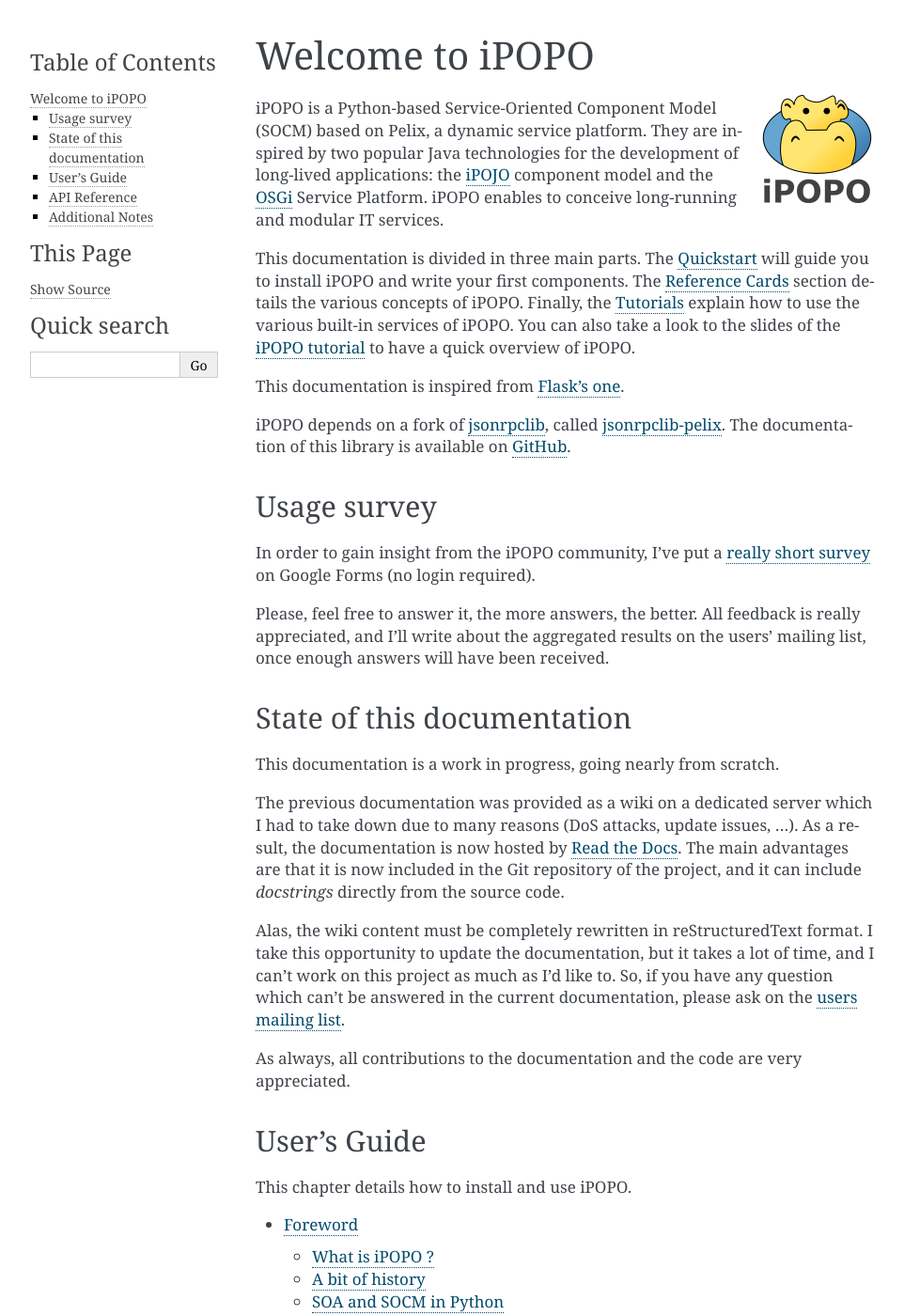
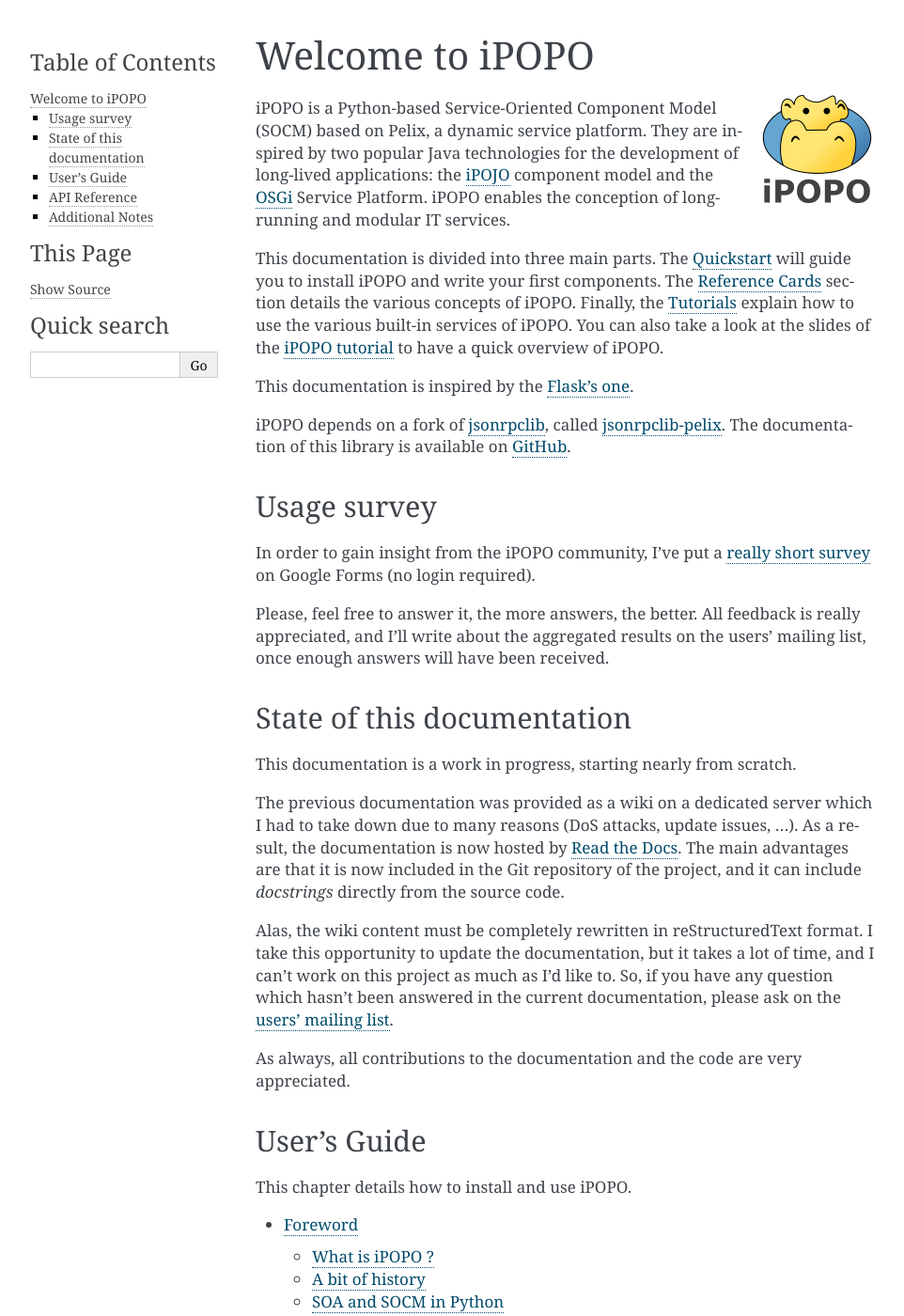
Before and after one commit to tcalmant/ipopo, a Sphinx documentation site: the page built from docs/index.rst, in a window 1280 px wide and 1400 px high. Shown: the whole window at 94% size, without its empty margins (148-1110 px from the left). Built offline with Sphinx 7.4.7, drawn with Linux system fonts in a browser that asks for light colours; pages that are not in the unit, such as notebooks, are missing from menus.

Commit message:
Small corrections in index.rst.

```diff
--- a/docs/index.rst
+++ b/docs/index.rst
@@ -12,20 +12,20 @@
 long-lived applications: the
 `iPOJO <http://felix.apache.org/documentation/subprojects/apache-felix-ipojo.html>`_
 component model and the `OSGi <http://osgi.org/>`_ Service Platform.
-iPOPO enables to conceive long-running and modular IT services.
+iPOPO enables the conception of long-running and modular IT services.
 
-This documentation is divided in three main parts.
+This documentation is divided into three main parts.
 The :ref:`quickstart` will guide you to install iPOPO and write your first
 components.
 The :ref:`refcards` section details the various concepts of iPOPO.
 Finally, the :ref:`tutorials` explain how to use the various built-in
 services of iPOPO.
-You can also take a look to the slides of the
+You can also take a look at the slides of the
 `iPOPO tutorial <https://github.com/tcalmant/ipopo-tutorials/releases>`_
 to have a quick overview of iPOPO.
 
-This documentation is inspired from
-`Flask's one <http://flask.pocoo.org/>`_.
+This documentation is inspired by
+the `Flask's one <http://flask.pocoo.org/>`_.
 
 iPOPO depends on a fork of `jsonrpclib`_, called `jsonrpclib-pelix`_.
 The documentation of this library is available on
@@ -50,7 +50,7 @@
 State of this documentation
 ===========================
 
-This documentation is a work in progress, going nearly from scratch.
+This documentation is a work in progress, starting nearly from scratch.
 
 The previous documentation was provided as a wiki on a dedicated server which I
 had to take down due to many reasons (DoS attacks, update issues, ...).
@@ -62,9 +62,9 @@
 Alas, the wiki content must be completely rewritten in reStructuredText format.
 I take this opportunity to update the documentation, but it takes a lot of time,
 and I can't work on this project as much as I'd like to.
-So, if you have any question which can't be answered in the current
+So, if you have any question which hasn't been answered in the current
 documentation, please ask on the
-`users mailing list <https://groups.google.com/forum/#!forum/ipopo-users>`_.
+`users' mailing list <https://groups.google.com/forum/#!forum/ipopo-users>`_.
 
 As always, all contributions to the documentation and the code are very
 appreciated.
```
